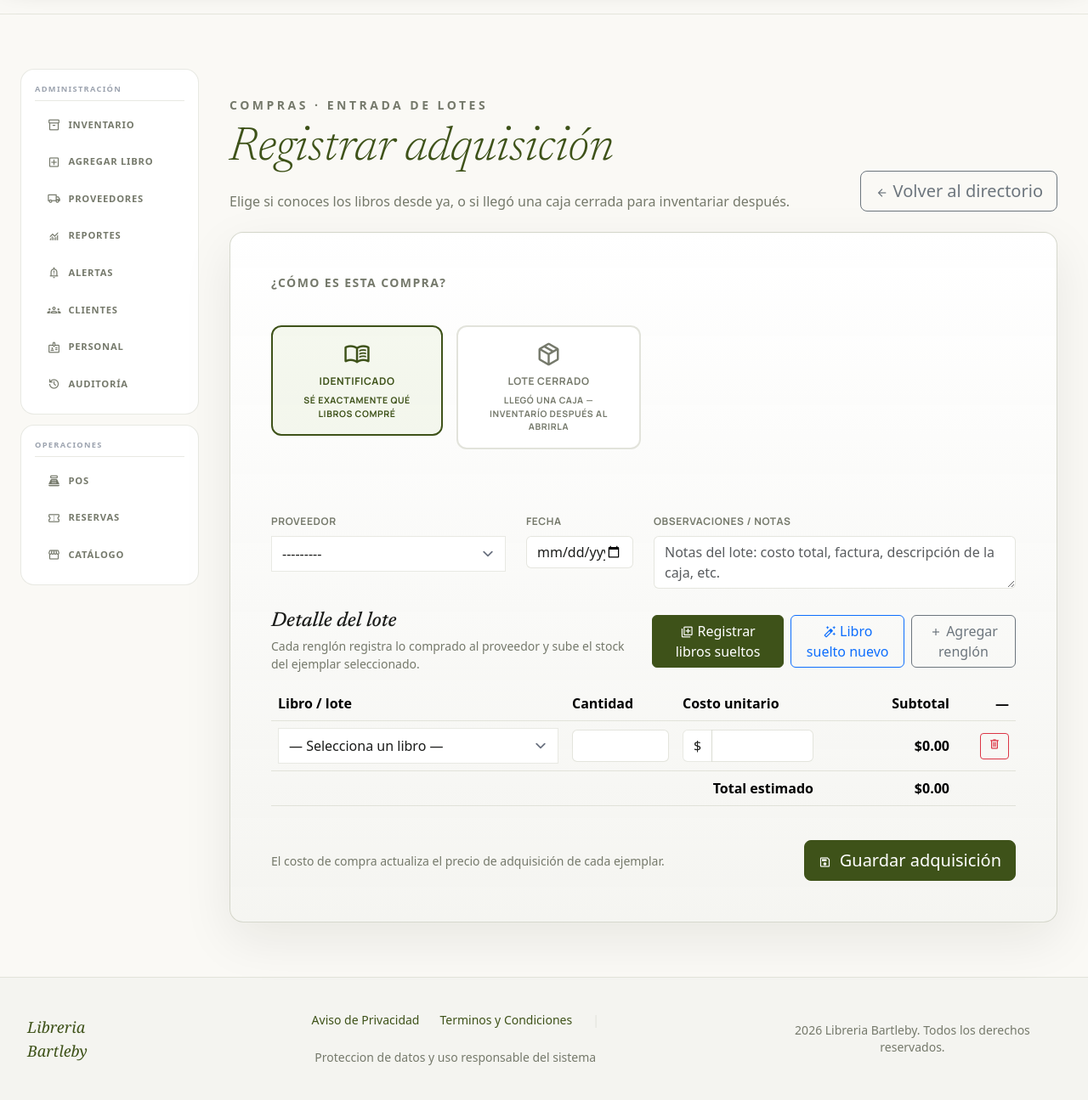
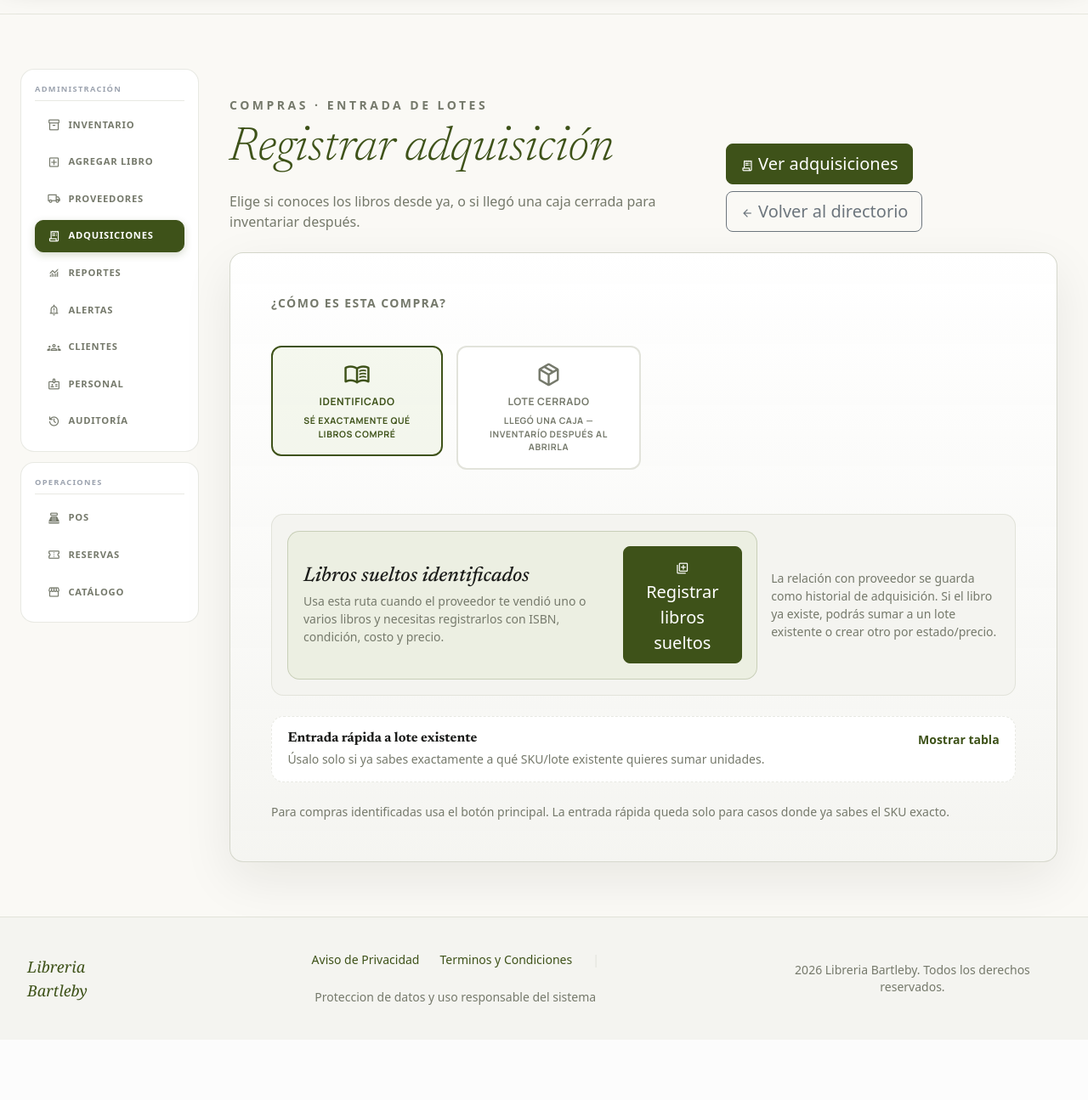
Before and after one commit to Angixs-zz/libreria_bartleby, a Django app: page /proveedores/adquisiciones/nueva/ in a window 1280 px wide. Shown: the part 124-1419 px from the top of the page at 85% size. After the commit the page ends 1307 px from the top, so only its background shows below. Run offline with Django 5.2, Linux system fonts and the light colour scheme; the visitor is signed in with stand-in values (Sample User, id 1); data that the repository does not hold is empty; some libraries are stand-ins or nearby versions.

Commit message:
Logramos hacer que sriva un poco mejor

```diff
--- a/proveedores/templates/proveedores/registrar_adquisicion.html
+++ b/proveedores/templates/proveedores/registrar_adquisicion.html
@@ -61,6 +61,32 @@
 }
 .tipo-pill .pill-label .material-symbols-outlined { font-size:2rem; }
 #detalle-lote-section { transition: opacity .3s, max-height .4s; }
+.adquisiciones-shell .decision-panel {
+    border: 1px solid var(--border);
+    background: var(--bg-subtle);
+    border-radius: .9rem;
+    padding: 1.15rem;
+}
+.adquisiciones-shell .primary-flow {
+    border: 1px solid rgba(74,93,35,.22);
+    background: rgba(163,196,106,.10);
+    border-radius: .9rem;
+    padding: 1.1rem;
+}
+.adquisiciones-shell .advanced-entry {
+    border: 1px dashed var(--border);
+    border-radius: .9rem;
+    background: var(--surface);
+}
+.adquisiciones-shell .advanced-entry summary {
+    cursor: pointer;
+    list-style: none;
+    padding: 1rem 1.15rem;
+}
+.adquisiciones-shell .advanced-entry summary::-webkit-details-marker { display: none; }
+.adquisiciones-shell .advanced-entry-body {
+    padding: 0 1.15rem 1.15rem;
+}
 .adquisiciones-shell .section-title { font-family:'Newsreader',serif; font-style:italic; color:var(--primary); }
 .adquisiciones-shell .olive-btn { background:var(--primary); border-color:var(--primary); color:#fff; }
 .adquisiciones-shell .olive-btn:hover,
@@ -116,10 +142,16 @@
                 Elige si conoces los libros desde ya, o si llegó una caja cerrada para inventariar después.
             </p>
         </div>
+        <div class="d-flex flex-wrap gap-2">
+            <a href="{% url 'historial_adquisiciones' %}" class="btn olive-btn btn-lg">
+                <span class="material-symbols-outlined align-middle" style="font-size:1rem;">receipt_long</span>
+                Ver adquisiciones
+            </a>
             <a href="{% url 'directorio_proveedores' %}" class="btn btn-outline-secondary btn-lg">
                 <span class="material-symbols-outlined align-middle" style="font-size:1rem;">arrow_back</span>
                 Volver al directorio
             </a>
+        </div>
     </div>
 
     <form method="post" class="surface-card p-4 p-xl-5">
@@ -152,7 +184,7 @@
         </div>
 
         <!-- ── Datos generales ──────────────────────────────────── -->
-        <div class="row g-4 mb-4">
+        <div class="row g-4 mb-4" id="datos-generales-section">
             <div class="col-lg-4">
                 <label class="form-label">Proveedor</label>
                 {{ form.proveedor }}
@@ -167,30 +199,48 @@
             </div>
         </div>
 
-        <!-- ── Detalle de libros (solo para "identificado") ─────── -->
+        <!-- ── Flujo identificado ───────────────────────────────── -->
         <div id="detalle-lote-section">
 
-            <div class="d-flex flex-column flex-md-row justify-content-between align-items-md-center gap-3 mb-3">
+            <div class="decision-panel mb-4">
+                <div class="row g-3 align-items-center">
+                    <div class="col-lg-8">
+                        <div class="primary-flow">
+                            <div class="d-flex flex-column flex-md-row justify-content-between align-items-md-center gap-3">
                                 <div>
-                    <h2 class="h4 fst-italic mb-1" style="font-family:'Newsreader',serif;">Detalle del lote</h2>
-                    <p class="mb-0 small" style="color:var(--text-muted);">Cada renglón registra lo comprado al proveedor y sube el stock del ejemplar seleccionado.</p>
+                                    <h2 class="h4 fst-italic mb-1" style="font-family:'Newsreader',serif;">Libros sueltos identificados</h2>
+                                    <p class="mb-0 small" style="color:var(--text-muted);">Usa esta ruta cuando el proveedor te vendió uno o varios libros y necesitas registrarlos con ISBN, condición, costo y precio.</p>
                                 </div>
-                <div class="d-flex gap-2">
-                    <a href="{% url 'agregar_libro_compra' %}" class="btn olive-btn" id="btn-compra-suelta">
+                                <a href="{% url 'agregar_libro_compra' %}" class="btn olive-btn btn-lg" id="btn-compra-suelta">
                                     <span class="material-symbols-outlined align-middle" style="font-size:1rem;">library_add</span>
                                     Registrar libros sueltos
                                 </a>
-                    <button type="button" class="btn btn-outline-primary" id="btn-abrir-modal-libro">
-                        <span class="material-symbols-outlined align-middle" style="font-size:1rem;">auto_fix_high</span>
-                        Libro suelto nuevo
-                    </button>
+                            </div>
+                        </div>
+                    </div>
+                    <div class="col-lg-4">
+                        <p class="mb-0 small" style="color:var(--text-muted);">La relación con proveedor se guarda como historial de adquisición. Si el libro ya existe, podrás sumar a un lote existente o crear otro por estado/precio.</p>
+                    </div>
+                </div>
+            </div>
+
+            <details class="advanced-entry mb-4" id="entrada-rapida-existente">
+                <summary>
+                    <div class="d-flex flex-column flex-md-row justify-content-between gap-2">
+                        <div>
+                            <h3 class="h6 fw-bold mb-1">Entrada rápida a lote existente</h3>
+                            <p class="mb-0 small" style="color:var(--text-muted);">Úsalo solo si ya sabes exactamente a qué SKU/lote existente quieres sumar unidades.</p>
+                        </div>
+                        <span class="small fw-bold" style="color:var(--primary);">Mostrar tabla</span>
+                    </div>
+                </summary>
+                <div class="advanced-entry-body">
+                    <div class="d-flex justify-content-end mb-3">
                         <button type="button" class="btn btn-outline-secondary" id="agregar-renglon">
                             <span class="material-symbols-outlined align-middle" style="font-size:1rem;">add</span>
                             Agregar renglón
                         </button>
                     </div>
-            </div>
-
                     <div class="table-responsive mb-4">
                         <table class="table align-middle" id="tabla-detalles">
                             <thead>
@@ -240,13 +290,21 @@
                             </tfoot>
                         </table>
                     </div>
+                    <div class="d-flex justify-content-end">
+                        <button type="submit" class="btn olive-btn">
+                            <span class="material-symbols-outlined align-middle me-1" style="font-size:1rem;">save</span>
+                            Guardar entrada rápida
+                        </button>
+                    </div>
+                </div>
+            </details>
         </div><!-- /detalle-lote-section -->
 
         <div class="d-flex flex-column flex-md-row justify-content-between align-items-md-center gap-3">
             <p class="mb-0 small" style="color:var(--text-muted);" id="hint-lote">
                 Para <strong>lote cerrado</strong> solo se guarda la cabecera. Luego inventarías libro por libro.
             </p>
-            <button type="submit" class="btn olive-btn btn-lg">
+            <button type="submit" class="btn olive-btn btn-lg" id="btn-submit-main">
                 <span class="material-symbols-outlined align-middle me-1" style="font-size:1rem;">save</span>
                 <span id="btn-submit-label">Guardar adquisición</span>
             </button>
@@ -386,8 +444,10 @@
 <script>
 // ── Tipo de adquisición controlado por pills ────────────────────────────
 const detalleSec = document.getElementById('detalle-lote-section');
+const datosGeneralesSec = document.getElementById('datos-generales-section');
 const hint       = document.getElementById('hint-lote');
 const btnLabel   = document.getElementById('btn-submit-label');
+const btnSubmitMain = document.getElementById('btn-submit-main');
 const proveedorSelect = document.querySelector('[name=proveedor]');
 const btnCompraSuelta = document.getElementById('btn-compra-suelta');
 
@@ -402,25 +462,24 @@ function actualizarCompraSueltaLink() {
 function actualizarTipo() {
     const tipo = document.querySelector('[name=tipo]:checked').value;
     if (tipo === 'lote_cerrado') {
-        detalleSec.style.opacity = '0.3';
-        detalleSec.style.pointerEvents = 'none';
+        if (datosGeneralesSec) datosGeneralesSec.style.display = '';
+        detalleSec.style.display = 'none';
+        if (btnSubmitMain) btnSubmitMain.style.display = '';
         btnLabel.textContent = 'Guardar lote cerrado';
-        hint.innerHTML = '📦 Se guardará solo la cabecera. <strong>Inventarías los libros al abrir la caja.</strong>';
+        hint.innerHTML = 'Se guardará la caja como pendiente. Después inventarías libro por libro.';
     } else {
-        detalleSec.style.opacity = '1';
-        detalleSec.style.pointerEvents = '';
+        if (datosGeneralesSec) datosGeneralesSec.style.display = 'none';
+        detalleSec.style.display = '';
+        if (btnSubmitMain) btnSubmitMain.style.display = 'none';
         btnLabel.textContent = 'Guardar adquisición';
-        hint.innerHTML = 'El costo de compra actualiza el precio de adquisición de cada ejemplar.';
+        hint.innerHTML = 'Para compras identificadas usa el botón principal. La entrada rápida queda solo para casos donde ya sabes el SKU exacto.';
     }
 }
 document.querySelectorAll('[name=tipo]').forEach(r => r.addEventListener('change', actualizarTipo));
 if (proveedorSelect) proveedorSelect.addEventListener('change', actualizarCompraSueltaLink);
 if (btnCompraSuelta) {
-    btnCompraSuelta.addEventListener('click', (event) => {
-        if (proveedorSelect && !proveedorSelect.value) {
-            event.preventDefault();
-            alert('Selecciona primero el proveedor para ligar la compra.');
-        }
+    btnCompraSuelta.addEventListener('click', () => {
+        actualizarCompraSueltaLink();
     });
 }
 actualizarTipo();
@@ -461,10 +520,14 @@ document.getElementById('agregar-renglon').addEventListener('click', () => {
 });
 
 // ── Modal libro rápido ──────────────────────────────────────────────────
-const modal = new bootstrap.Modal(document.getElementById('modal-libro-rapido'));
+const modalEl = document.getElementById('modal-libro-rapido');
+const modal = modalEl ? new bootstrap.Modal(modalEl) : null;
 const CSRF  = document.querySelector('[name=csrfmiddlewaretoken]').value;
 
-document.getElementById('btn-abrir-modal-libro').addEventListener('click', () => modal.show());
+const btnAbrirModalLibro = document.getElementById('btn-abrir-modal-libro');
+if (btnAbrirModalLibro && modal) {
+    btnAbrirModalLibro.addEventListener('click', () => modal.show());
+}
 
 // Búsqueda ISBN
 function setLibroRapidoValue(name, value) {
--- a/proveedores/urls.py
+++ b/proveedores/urls.py
@@ -10,6 +10,7 @@ urlpatterns = [
     path('<int:proveedor_id>/', views.detalle_proveedor, name='detalle_proveedor'),
 
     # Adquisiciones
+    path('adquisiciones/', views.historial_adquisiciones, name='historial_adquisiciones'),
     path('adquisiciones/nueva/', views.registrar_adquisicion, name='registrar_adquisicion'),
     path('adquisiciones/<int:adquisicion_id>/inventariar/', views.inventariar_lote, name='inventariar_lote'),
 
--- a/proveedores/views.py
+++ b/proveedores/views.py
@@ -285,6 +285,68 @@ def registrar_adquisicion(request):
 @login_required
 @admin_required
 @require_http_methods(["GET"])
+def historial_adquisiciones(request):
+    query = request.GET.get('q', '').strip()
+    tipo = request.GET.get('tipo', '').strip()
+    estado = request.GET.get('estado', '').strip()
+
+    adquisiciones = Adquisicion.objects.select_related(
+        'proveedor',
+        'creado_por',
+    ).prefetch_related(
+        'detalles__ejemplar__libro',
+        'detalles__ejemplar__estado_fisico',
+    )
+
+    if query:
+        adquisiciones = adquisiciones.filter(
+            Q(proveedor__nombre__icontains=query) |
+            Q(observaciones__icontains=query) |
+            Q(detalles__ejemplar__libro__titulo__icontains=query) |
+            Q(detalles__ejemplar__libro__autor__icontains=query) |
+            Q(detalles__ejemplar__sku__icontains=query)
+        ).distinct()
+
+    if tipo in dict(Adquisicion.TIPO_CHOICES):
+        adquisiciones = adquisiciones.filter(tipo=tipo)
+
+    if estado in dict(Adquisicion.ESTADO_CHOICES):
+        adquisiciones = adquisiciones.filter(estado=estado)
+
+    adquisicion_ids = list(adquisiciones.values_list('id', flat=True))
+    resumen = Adquisicion.objects.filter(id__in=adquisicion_ids).aggregate(
+        gasto_total=Coalesce(Sum('total'), Decimal('0.00')),
+        unidades=Coalesce(Sum('detalles__cantidad'), 0),
+        total_registros=Count('id', distinct=True),
+    )
+    pendientes = Adquisicion.objects.filter(
+        id__in=adquisicion_ids,
+        estado='por_inventariar',
+    ).count()
+
+    adquisiciones = adquisiciones.annotate(
+        total_unidades=Coalesce(Sum('detalles__cantidad'), 0),
+        total_renglones=Count('detalles', distinct=True),
+    ).order_by('-fecha', '-creado_en')
+
+    context = {
+        'adquisiciones': adquisiciones,
+        'query': query,
+        'tipo': tipo,
+        'estado': estado,
+        'tipo_choices': Adquisicion.TIPO_CHOICES,
+        'estado_choices': Adquisicion.ESTADO_CHOICES,
+        'gasto_total': resumen['gasto_total'],
+        'unidades_adquiridas': resumen['unidades'],
+        'total_registros': resumen['total_registros'],
+        'pendientes': pendientes,
+    }
+    return render(request, 'proveedores/historial_adquisiciones.html', context)
+
+
+@login_required
+@admin_required
+@require_http_methods(["GET"])
 def detalle_proveedor(request, proveedor_id):
     proveedor = get_object_or_404(Proveedor, pk=proveedor_id)
     adquisiciones = proveedor.adquisiciones.select_related(
--- a/templates/partials/admin_sidebar.html
+++ b/templates/partials/admin_sidebar.html
@@ -83,6 +83,9 @@ Uso: include 'partials/admin_sidebar.html'
     <a href="{% url 'directorio_proveedores' %}" class="adm-chip {% if request.resolver_match.url_name == 'directorio_proveedores' %}active{% endif %}">
       <span class="material-symbols-outlined">local_shipping</span> Proveedores
     </a>
+    <a href="{% url 'historial_adquisiciones' %}" class="adm-chip {% if request.resolver_match.url_name == 'historial_adquisiciones' or request.resolver_match.url_name == 'registrar_adquisicion' or request.resolver_match.url_name == 'inventariar_lote' or request.resolver_match.url_name == 'agregar_libro_compra' %}active{% endif %}">
+      <span class="material-symbols-outlined">receipt_long</span> Adquisiciones
+    </a>
     <a href="{% url 'dashboard_reportes' %}" class="adm-chip {% if request.resolver_match.url_name == 'dashboard_reportes' %}active{% endif %}">
       <span class="material-symbols-outlined">monitoring</span> Reportes
     </a>
```
Also changed, not shown: proveedores/templates/proveedores/historial_adquisiciones.html (added, +208 -0 lines). Lines whose indentation alone changed are shown as unchanged.
